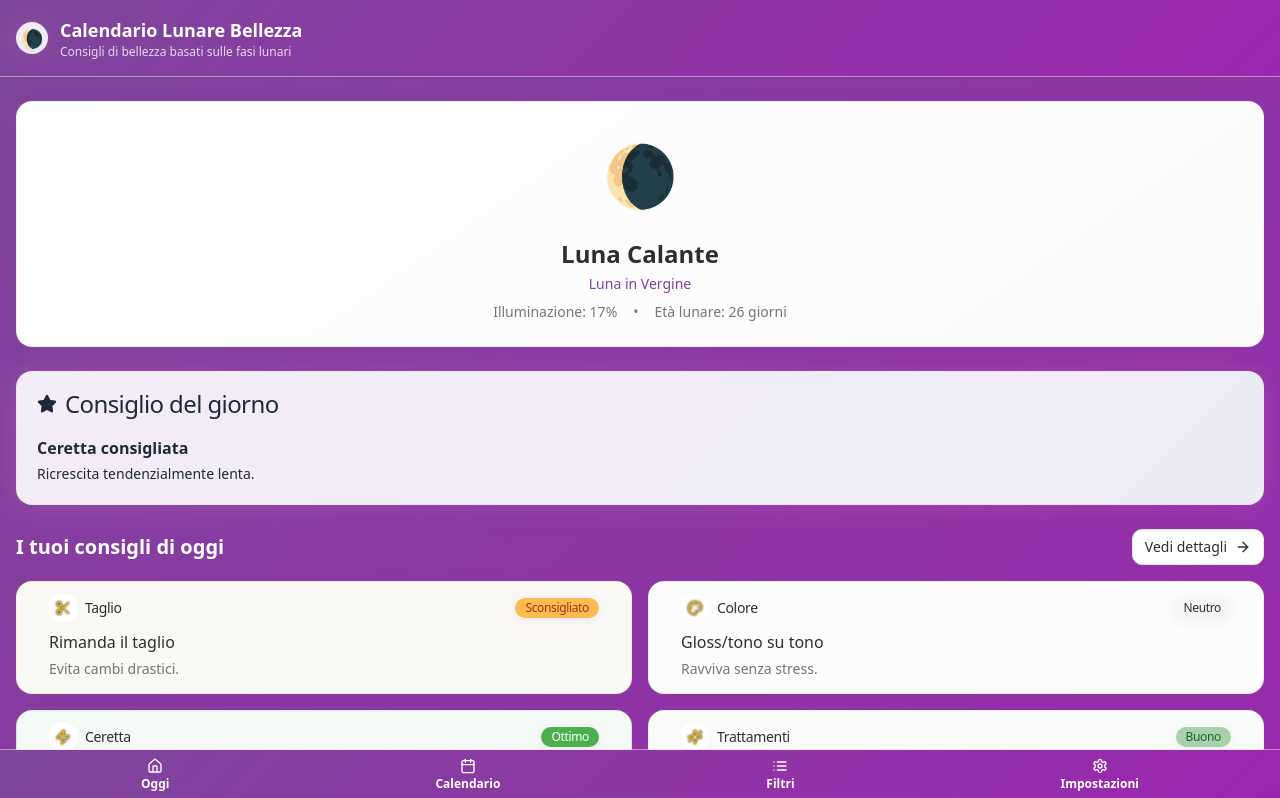
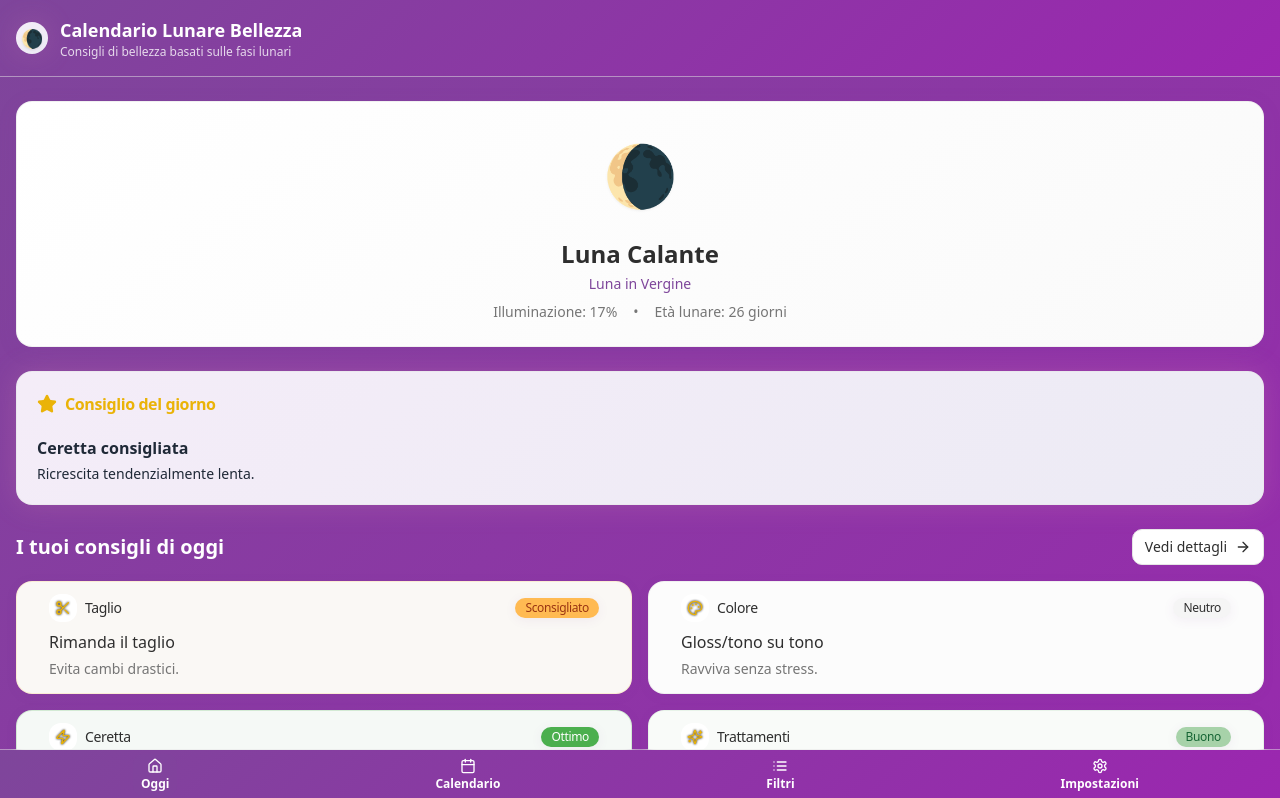
Before and after one commit to antoniobarile13/lunar-beauty-guide, a React (Vite) app: page / in a window 1280 px wide. Shown: the top 798 px of the page. Built offline with nearby package versions, Linux system fonts and the light colour scheme.

Commit message:
Visual edit in Lovable
Edited UI in Lovable

```diff
--- a/src/pages/Today.tsx
+++ b/src/pages/Today.tsx
@@ -60,7 +60,7 @@ export default function Today() {
       {/* Best Advice Card */}
       <Card className="bg-gradient-beauty border-border/50 shadow-glow">
         <CardHeader>
-          <CardTitle className="flex items-center gap-2 text-gray-800">
+          <CardTitle className="flex items-center gap-2 text-yellow-500 text-base font-bold">
             <Star className="w-5 h-5 fill-current" />
             {t("today.bestAdvice")}
           </CardTitle>
```
